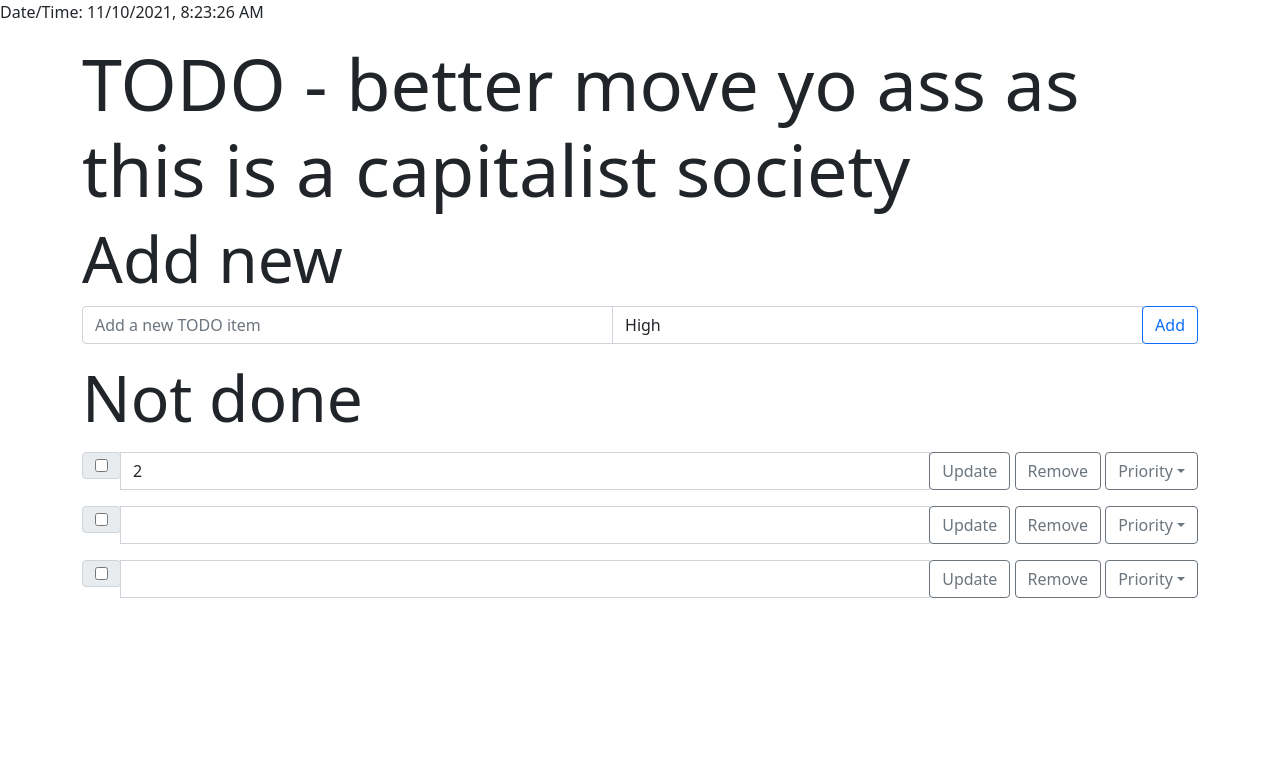
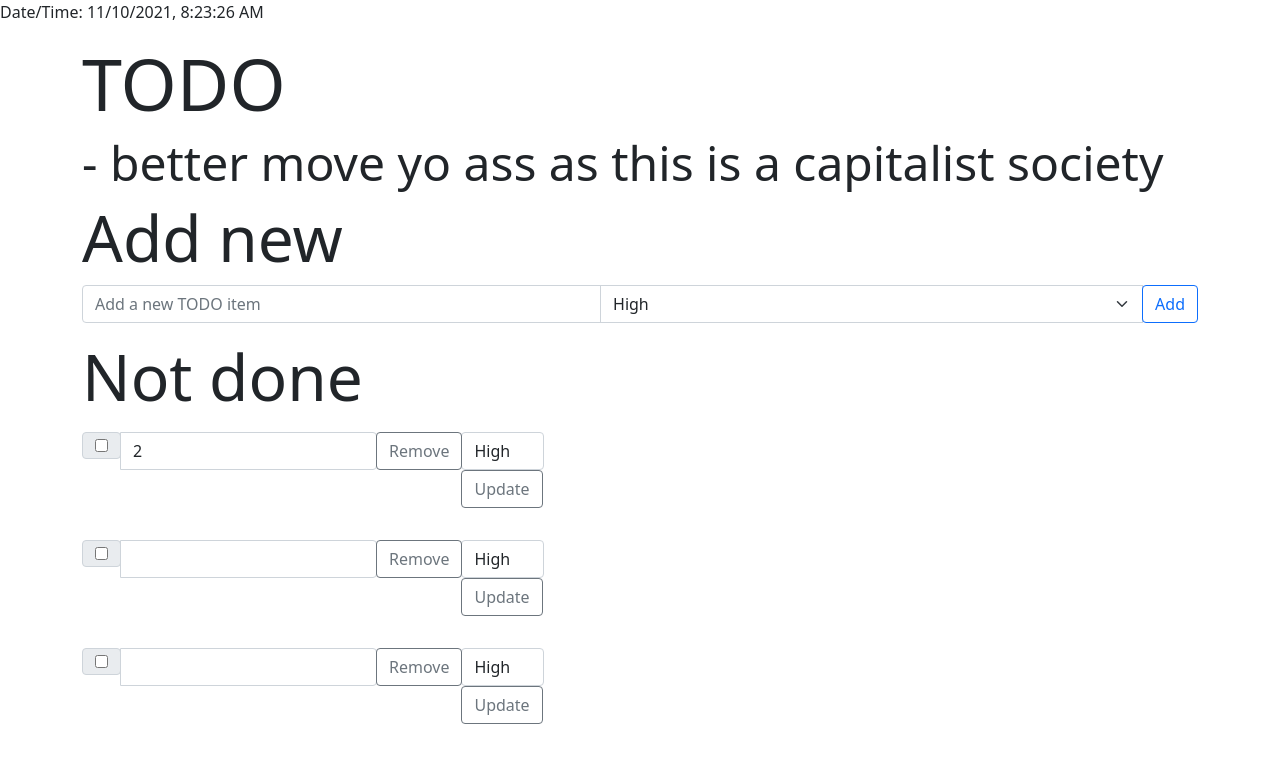
Before and after one commit to BlueSocksFFF/CS321-Project-3, a Flask app: page / in a window 1280 px wide. Shown: the top 763 px of the page. Run offline with Flask 2, Linux system fonts and the light colour scheme; data comes from the database, SQL or seed files in the repository; both versions use the stored data as it was after the commit.

Commit message:
Almost finished

```diff
--- a/app.py
+++ b/app.py
@@ -32,10 +32,9 @@ def create_item(text, priority):
 def read_items():
     return db.session.query(Item).order_by(Item.priority).all()
 
-def update_item(item_id, text, priority, done):
+def update_item(item_id, text, done):
     db.session.query(Item).filter_by(id = item_id).update({
 		"text": text,
-        "priority": priority,
 		"done": True if done == "on" else False #checkbox
 	})
     db.session.commit()
@@ -65,19 +64,22 @@ def about():
 @app.route("/edit/<item_id>", methods = ["POST", "GET"])
 def edit_item(item_id):
     if request.method == "POST":
-        update_item(item_id, text=request.form['text'], done=request.form['done'], priority=request.form.get('priority'))
+        update_item(item_id, text=request.form['text'], done=request.form['done'])
     elif request.method == "GET":
         delete_item(item_id)
     return redirect("/", code=302)
 
-@app.route("/delete/<item_id>")
+@app.route("/delete/<item_id>", methods = ["POST", "GET"])
 def delete(item_id):
-    delete_item(item_id)
-    return redirect("/")
+    if request.method == "POST":
+        delete_item(item_id)
+    return redirect("/", code=303)
 
+@app.route("/priority/<item_id>",methods=["POST","GET"])
 def edit_priority(item_id):
     if request.method=="POST":
-        update_item_priority(item_id,request.form['priority'])
+        update_item_priority(item_id,request.form.get('priority'))
+    return redirect("/", code=304)
 
 if __name__ == "__main__":
     db.create_all()
--- a/templates/base.html
+++ b/templates/base.html
@@ -24,13 +24,14 @@
         document.getElementById("datetime").innerHTML = dt.toLocaleString();
         </script>
     <div class="container">
-        <h2 class="display-2"> TODO - better move yo ass as this is a capitalist society </h2>
+        <h2 class="display-2"> TODO </h2>
+        <h5 class="display-5"> - better move yo ass as this is a capitalist society </h5>
         <h3 class="display-3"> Add new</h3>
             <form class="form-inline" method="POST" action="/">
                 <div class="form-group">
                     <div class="input-group">
                         <input type="text" name="text" class="form-control" placeholder="Add a new TODO item">
-                        <select class="selectpicker form-control" name="priority">
+                        <select class="form-select" name="priority">
                             <option value="aHIGH">High</option>
                             <option value="bMEDIAN">Median</option>
                             <option value="cLOW">Low</option>
@@ -46,33 +47,32 @@
         <h3 class="display-3">Not done</h3>
         {% for item in items %}
             <p>
+                <div class="input-group">
                     <form method="POST" action="edit/{{item.id}}">
-                    <div class="input-group mb-2">
-
-
+                        <div class="input-group">
                             <div class="input-group-prepend">
                                 <div class="input-group-text">
                                     <input type="hidden" name="done" value="off" placeholder="{{item.dateTime}}" >
                                     <input type="checkbox" onclick="redicrect('/edit/{{item.id}}')" data-target="/edit/{{item.id}}" name="done">
                                 </div>
                             </div>
-
-
-                        <input type="text" title="{{item.dateTime}}" value="{{item.text}}" name="text" class="form-control">
-
-                        <div class="input-group-append" id="button-addon4">
-                            <button class="btn btn-outline-secondary" type="submit" value="update">Update</button>
-                            <button class="btn btn-outline-secondary" type="button" href="/delete/{{item.id}}" value="update">Remove</button>
-                            <button class="btn btn-outline-secondary dropdown-toggle" type="button" data-toggle="dropdown" aria-haspopup="true" aria-expanded="false">Priority</button>
-                            <div class="dropdown-menu">
-                              <a class="dropdown-item" href="#">High </a>
-                              <a class="dropdown-item" href="#">Medium </a>
-                              <a class="dropdown-item" href="#">Low</a>
-
-                            </div>
-                        </div>
+                            <input type="text" class="form-control" title="{{item.dateTime}}" value="{{item.text}}" name="text">
                         </div>
                     </form>
+                    <form method="POST" action="delete/{{item.id}}">
+                        <button class="btn btn-outline-secondary" type="submit" value="update">Remove</button>
+                    </form>
+                    <form method="POST" action="priority/{{item.id}}">
+                        <select class="selectpicker form-control" name="priority">
+                            <option value="aHIGH">High</option>
+                            <option value="bMEDIAN">Median</option>
+                            <option value="cLOW">Low</option>
+                        </select>
+                        <div class="input-group-appen" id="button-addon4">
+                            <button class="btn btn-outline-secondary" type="submit" value="update" name="text">Update</button>
+                        </div>
+                    </form>
+                </div>
             </p>
         {% endfor %}
     </div>
```
Also changed, not shown: todo.db. Lines whose indentation alone changed are shown as unchanged.
